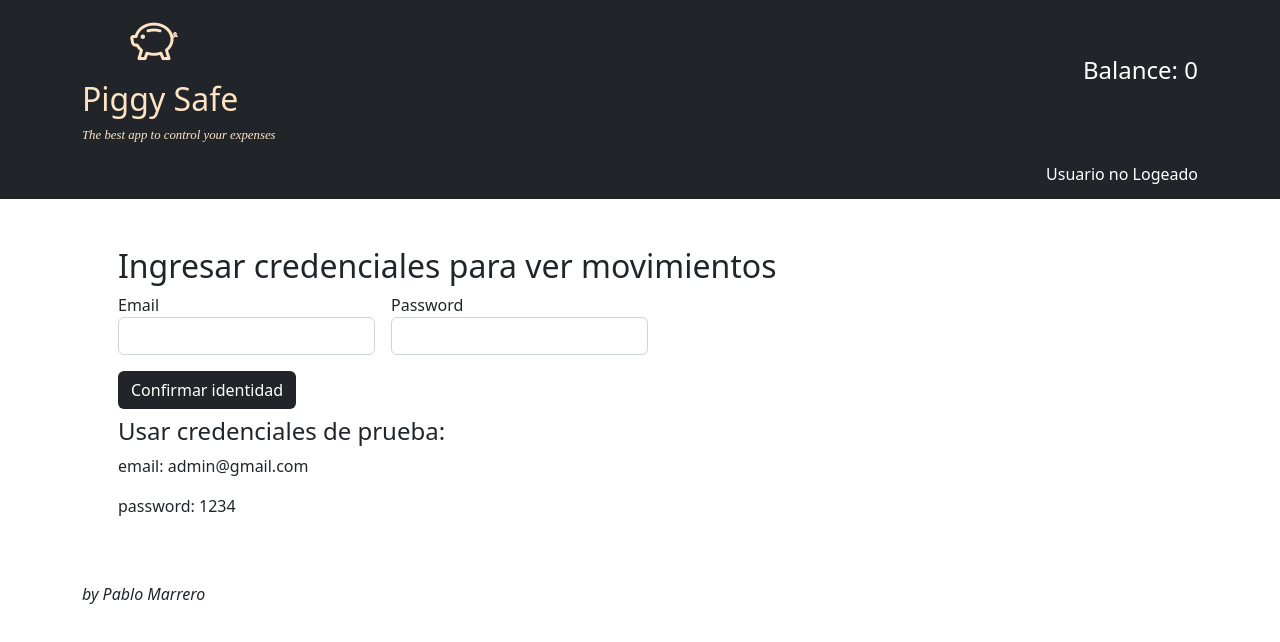
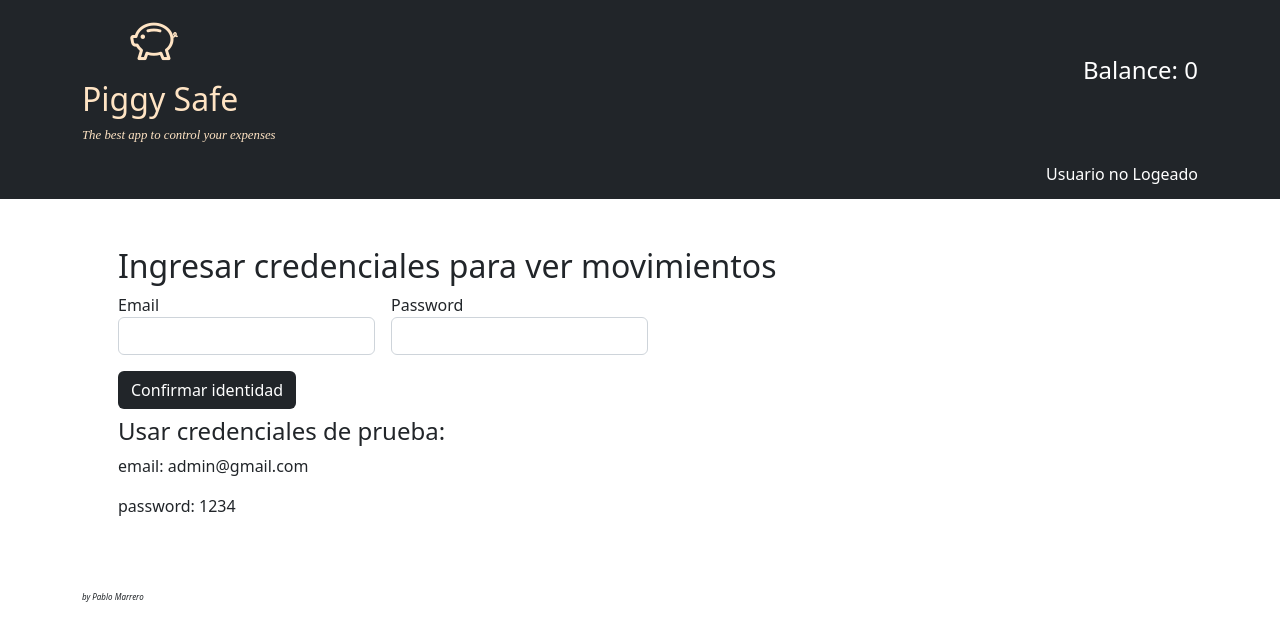
Before and after one commit to marreropd/fullstack--challenge, a React (Create React App) app in the folder front/: page /last-movements in a window 1280 px wide. Shown: the top 642 px of the page. Built offline with nearby package versions, Linux system fonts and the light colour scheme.

Commit message:
style - linkedin link

```diff
--- a/front/src/App.js
+++ b/front/src/App.js
@@ -19,10 +19,11 @@ function App() {
         <Route path="/login" element={<Login />} />
       </Routes>
       <div className="container">
-        <cite title="container">
+        <cite>
           {" "}
           <a
-            className="pinter text-dark fs-6"
+            id="cite"
+            className="text-dark"
             rel="noreferrer"
             href="https://www.linkedin.com/in/marrero-pablo/"
             target="_blank"
--- a/front/src/components/LastMovements/LastMovements.css
+++ b/front/src/components/LastMovements/LastMovements.css
@@ -15,3 +15,7 @@
 .pointer{
     cursor: pointer;
 }
+
+#cite{
+    font-size: 0.5rem;
+}
```
